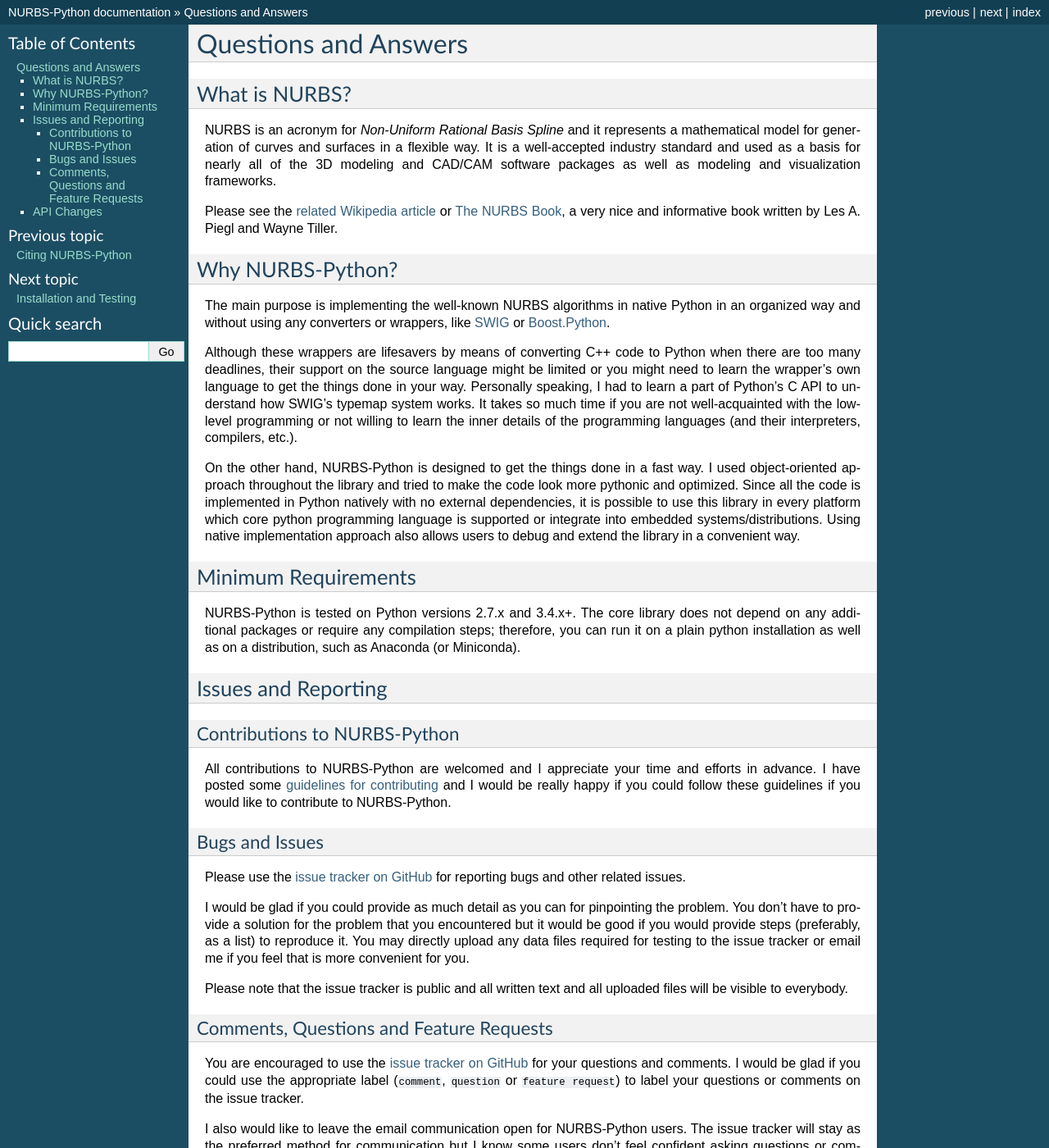
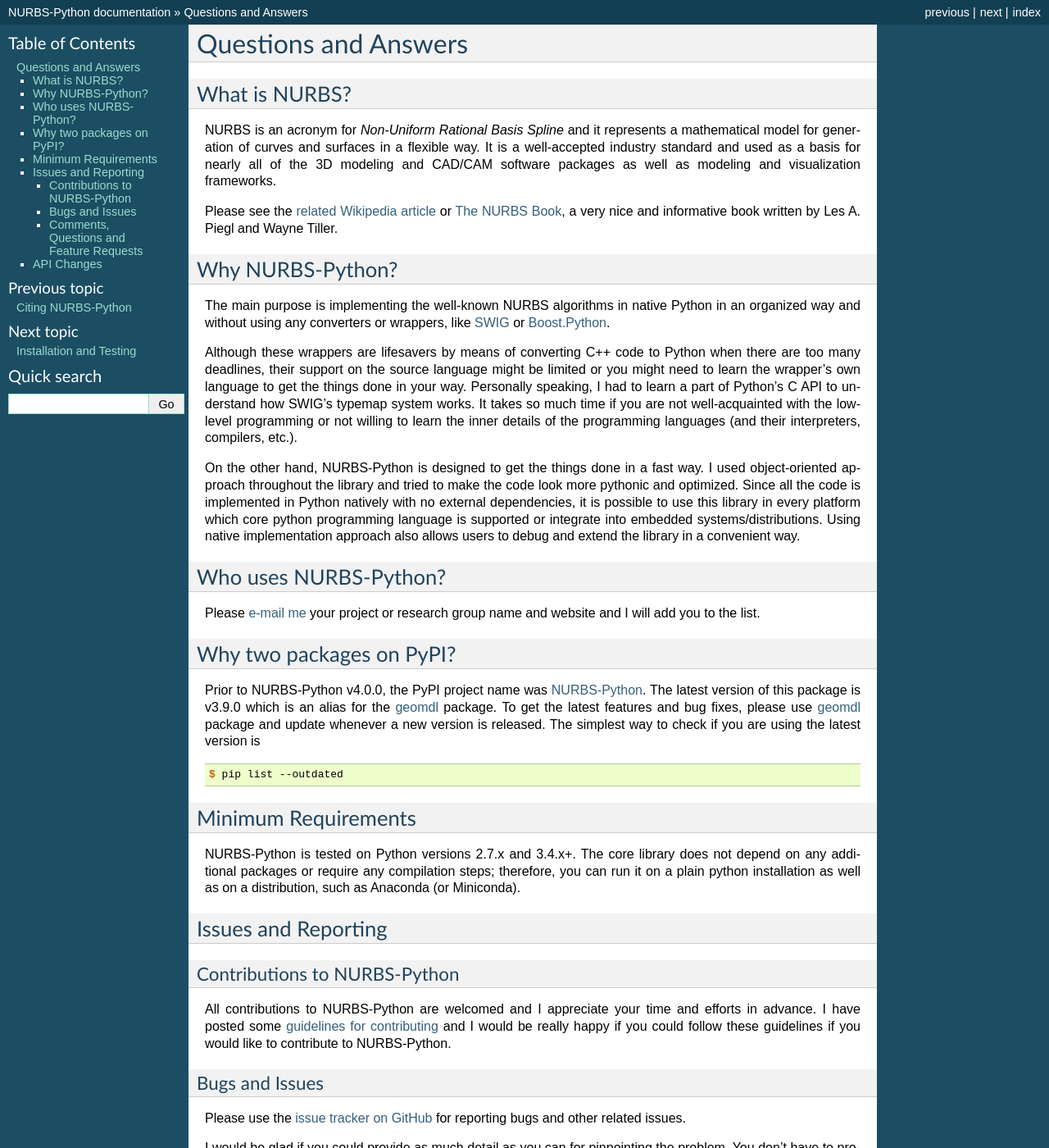
Before and after one commit to orbingol/NURBS-Python, a Sphinx documentation site: the page built from docs/q_a.rst, in a window 1280 px wide and 1400 px high. Shown: the whole window at 82% size. Built offline with Sphinx 7.4.7, drawn with Linux system fonts in a browser that asks for light colours; formulas are drawn with MathJax 3.

Commit message:
Added more items to Q&A section

```diff
--- a/docs/q_a.rst
+++ b/docs/q_a.rst
@@ -29,6 +29,24 @@
 in Python natively with no external dependencies, it is possible to use this library in every platform which core python
 programming language is supported or integrate into embedded systems/distributions. Using native implementation
 approach also allows users to debug and extend the library in a convenient way.
+
+Who uses NURBS-Python?
+======================
+
+Please `e-mail me <https://onurraufbingol.com/#contact>`_ your project or research group name and website and I will
+add you to the list.
+
+Why two packages on PyPI?
+=========================
+
+Prior to NURBS-Python v4.0.0, the PyPI project name was `NURBS-Python <https://pypi.org/project/NURBS-Python/>`_. The
+latest version of this package is v3.9.0 which is an alias for the `geomdl <https://pypi.org/project/geomdl/>`_ package.
+To get the latest features and bug fixes, please use `geomdl <https://pypi.org/project/geomdl/>`_ package and update
+whenever a new version is released. The simplest way to check if you are using the latest version is
+
+.. code-block:: console
+
+    $ pip list --outdated
 
 Minimum Requirements
 ====================
```
